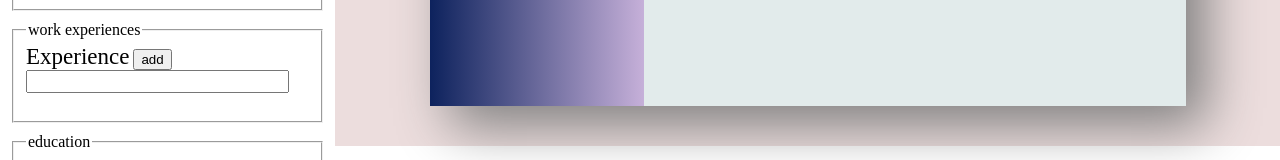
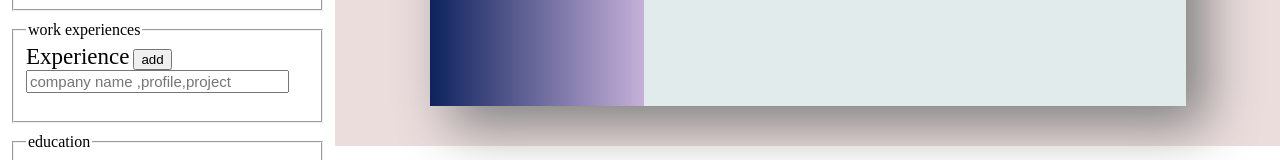
Before and after one commit to satyam9315170823/resumeBuilderjs, a plain HTML site: page index.html in a window 1280 px wide. Shown: the part 654-814 px from the top of the page. Drawn offline with Linux system fonts and the light colour scheme.

Commit message:
resume-builder

```diff
--- a/index.html
+++ b/index.html
@@ -51,7 +51,7 @@
                 <div class="experience-conatainer-form">
                 <label for="Experience-field">Experience</label>
                  <button onclick="experience()" > add</button>
-                <input  type="text" class="experience-field">
+                <input  type="text" placeholder="company name ,profile,project " class="experience-field">
                 </div>
                 <br>
             </fieldset>
@@ -60,7 +60,7 @@
                 <div class="education-container-form">
                 <label for="education-field" >education</label>
                  <button onclick="education()">add</button>
-                <input  type="text" class="education-field">
+                <input  type="text" placeholder="college name" class="education-field">
                 </div>
                 <br>
             </fieldset>
--- a/script.js
+++ b/script.js
@@ -76,7 +76,7 @@ function education() {
      input_ele.type = "text"
 
      input_ele.className = "education-field"
-
+input_ele.placeholder = "college name";
      document.querySelector(".education-container-form").append(input_ele)
 }
 function experience() {
@@ -84,6 +84,7 @@ function experience() {
      input_ele.type = "text"
 
      input_ele.className = "experience-field"
+     input_ele.placeholder = "company name,profile,project";
 
      document.querySelector(".experience-conatainer-form").append(input_ele)
 }
```
